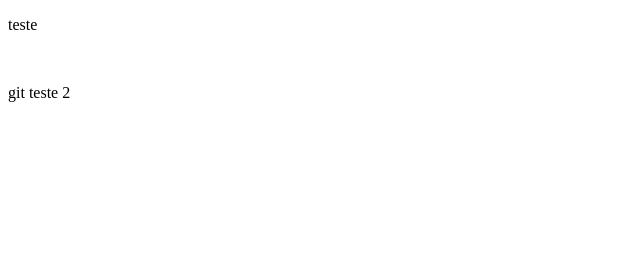
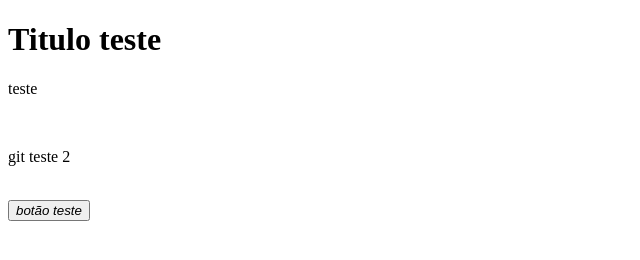
Before and after one commit to MatheusilvaDSN/meu-repositorio_coderhouse, a plain HTML site: page index.html in a window 1280 px wide. Shown: the whole page, without its empty margins (0-640 px from the left). Drawn offline with Linux system fonts and the light colour scheme.

Commit message:
Commit teste

```diff
--- a/index.html
+++ b/index.html
@@ -6,6 +6,7 @@
     <title>Matheus</title>
 </head>
 <body>
-    <p>teste</p> <br> <p>git teste 2</p>
+    <h1>Titulo teste</h1>
+    <p>teste</p> <br> <p>git teste 2</p> <br> <button><i>botão teste</i></button>
 </body>
 </html>
```
